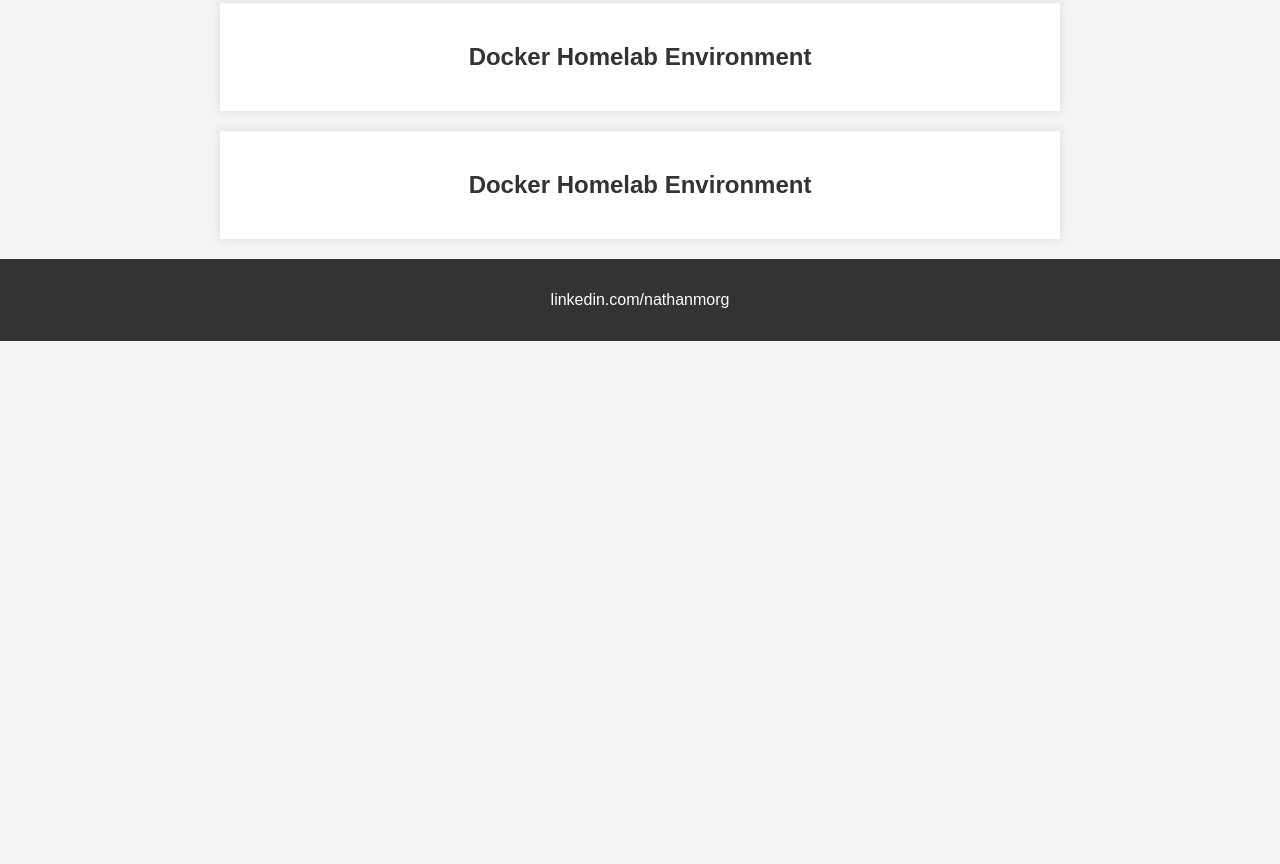
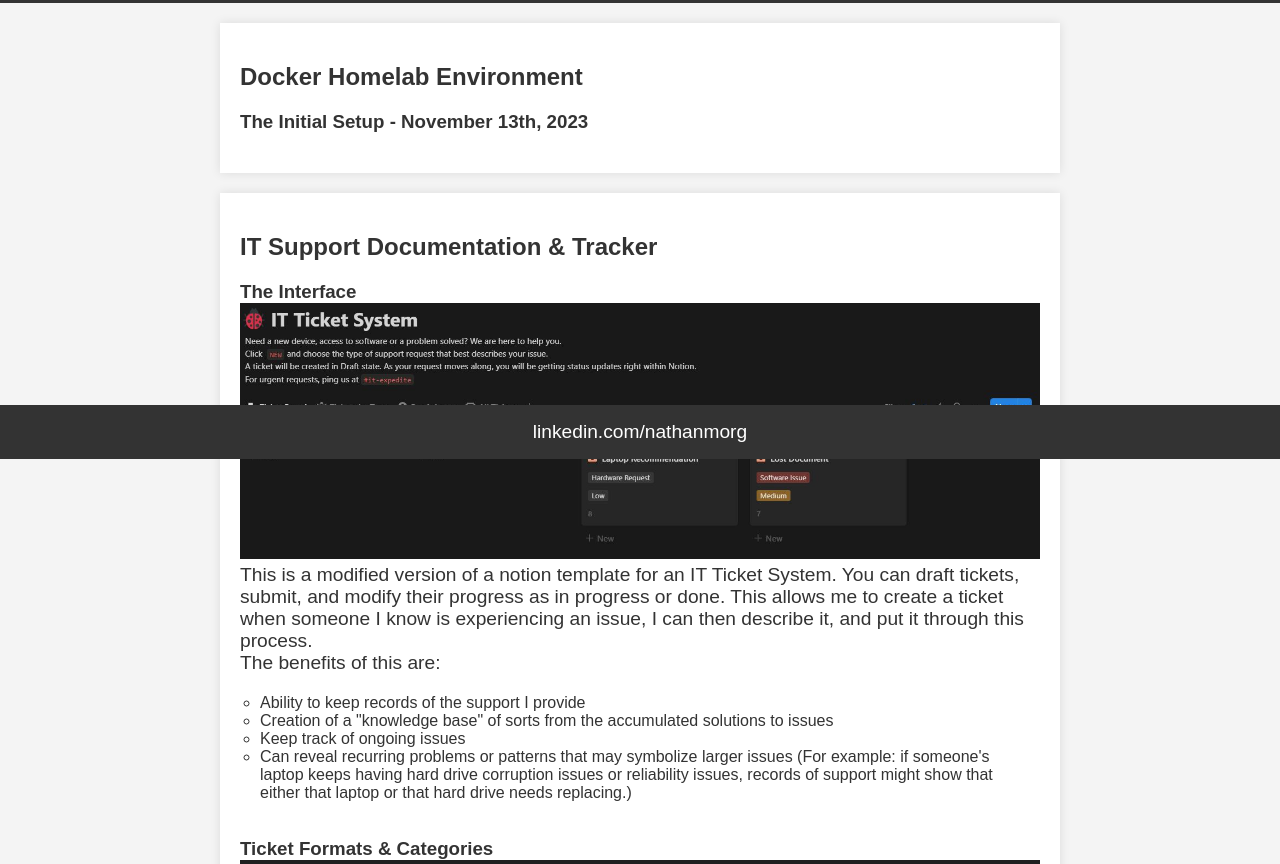
Before and after one commit to nmor187/nathanmorg.github.io, a plain HTML site: page index.html in a window 1280 px wide. Shown: the part 341-1205 px from the top of the page. Before the commit the page ends 800 px from the top, so only its background shows below. Drawn offline with Linux system fonts and the light colour scheme.

Commit message:
Added images, and descriptions, of project

```diff
--- a/index.html
+++ b/index.html
@@ -16,17 +16,55 @@
         <ul>
             <li><a href="#homelab">Docker Homelab Environment</a> - Description of Project 1.</li>
             <li><a href="#itsupport">IT Support Documentation & Tracker</a> - Description of Project 2.</li>
-            <!-- Add more projects as needed -->
         </ul>
     </section>
     </header>
 
     <section id="homelab">
         <h2>Docker Homelab Environment</h2>
+        <div>
+            <h3>The Initial Setup - November 13th, 2023</h1>
+            <p>
+            </p>
+        </div>
     </section>
 
     <section id="itsupport">
-        <h2>Docker Homelab Environment</h2>
+        <h2>IT Support  Documentation & Tracker</h2>
+        <div>
+            <h3>The Interface</h1>
+            <p>
+                <img src="images/notion_system.jpg">
+                This is a modified version of a notion template for an IT Ticket System.
+                You can draft tickets, submit, and modify their progress as in progress or done.  This allows
+                me to create a ticket when someone I know is experiencing an issue, I can then describe it, and
+                put it through this process.  <br>
+                The benefits of this are:
+                <ul>
+                    <li>Ability to keep records of the support I provide</li>
+                    <li>Creation of a "knowledge base" of sorts from the accumulated solutions to issues</li>
+                    <li>Keep track of ongoing issues</li>
+                    <li>Can reveal recurring problems or patterns that may symbolize larger issues
+                (For example: if someone's laptop keeps having hard drive corruption issues or reliability issues,
+                records of support might show that either that laptop or that hard drive needs replacing.)</li>
+                </ul>
+            </p>
+        </div>
+        <div>
+            <h3>Ticket Formats & Categories</h1>
+            <p>
+                <img src="images/notion_ticket.jpg">
+                The formatting and potential labels for each ticket are robust.  Most importantly,
+                tickets can be prioritized so that the most pressing critical issues are resolved first.
+                <br><br>
+                There are also various different types of tickets.  You can label them as general questions,
+                hardware issue, hardware request, software issue, software request, and suggestions.
+                <br><br>
+                Finally, as seen towards the bottom of this image, you can see that the issue description and resolution
+                are both tracked.  On some tickets with simple solutions, the resolution will be sample, on others, many different
+                solutions can be recorded and dated accordingly.
+            </p>
+        </div>
     </section>
 
     <footer>
--- a/styles.css
+++ b/styles.css
@@ -6,24 +6,49 @@
             color: #333;
         }
 
-        header,footer {
+        header {
             background-color: #333;
             color: #fff;
             text-align: center;
             padding: 1em 0;
+        }
+        footer {
+            background-color: #333;
+            color: #fff;
+            text-align: center;
+            padding: 1em 0;
+            bottom: 0;
+            position: fixed;
+            width: 100%;
         }
 
         section {
             max-width: 800px;
             margin: 20px auto;
             padding: 20px;
+            padding-bottom: 40px;
             background-color: #fff;
             box-shadow: 0 0 10px rgba(0, 0, 0, 0.1);
         }
-
-        h2 {
+        div ul {
+            text-align: left;
+            list-style-type: none;
+            list-style: circle;
+            padding: 20px;
+            margin-top: 0;
+        }
+        div {
             color: #333;
-            text-align: center; /* Center the text within the h2 element */
+            text-align: left; /* Center the text within the h2 element */
+        }
+        p {
+            font-size: 1.2em;
+            margin-top: auto;
+            margin-bottom: auto;
+        }
+        p,h3 {
+            margin-top: auto;
+            margin-bottom: auto;
         }
 
         ul {
@@ -45,3 +70,6 @@
         a:hover {
             text-decoration: underline;
         }
+        img {
+            max-width: 800px;
+        }
```
Also changed, not shown: images/notion_system.JPG (added), images/notion_ticket.JPG (added).
